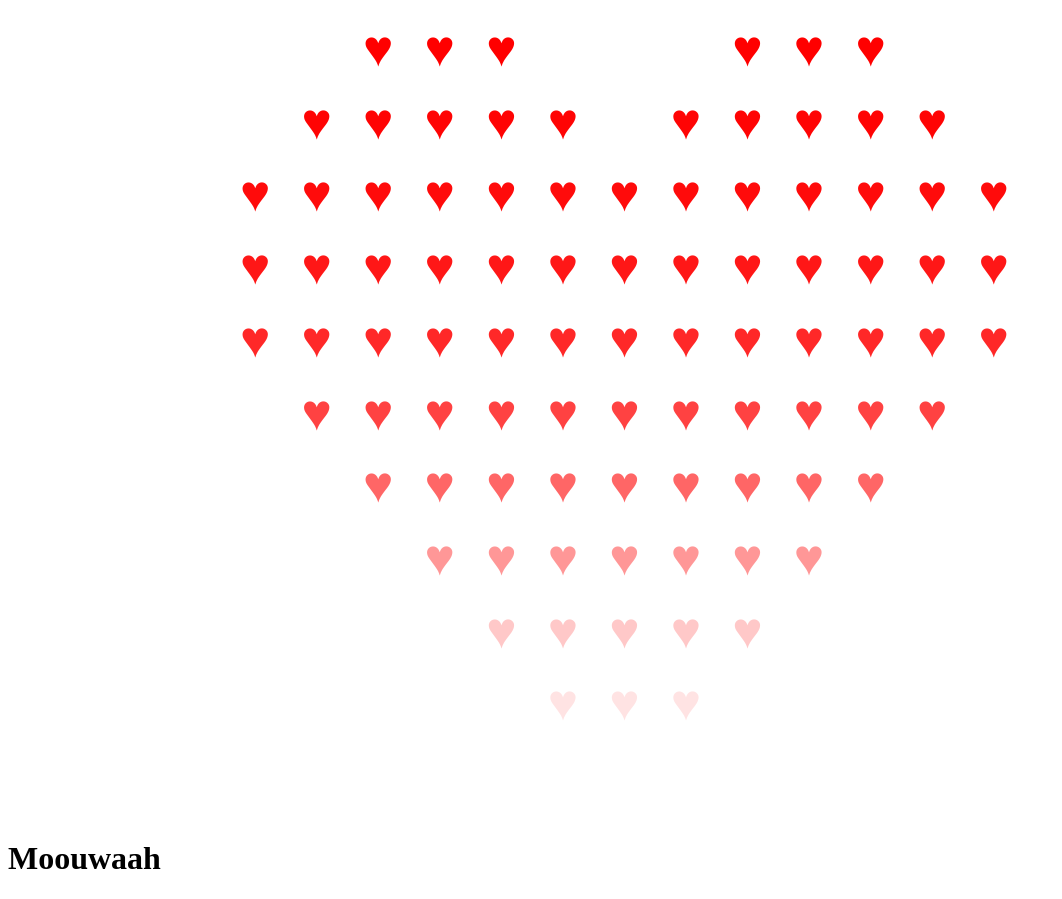
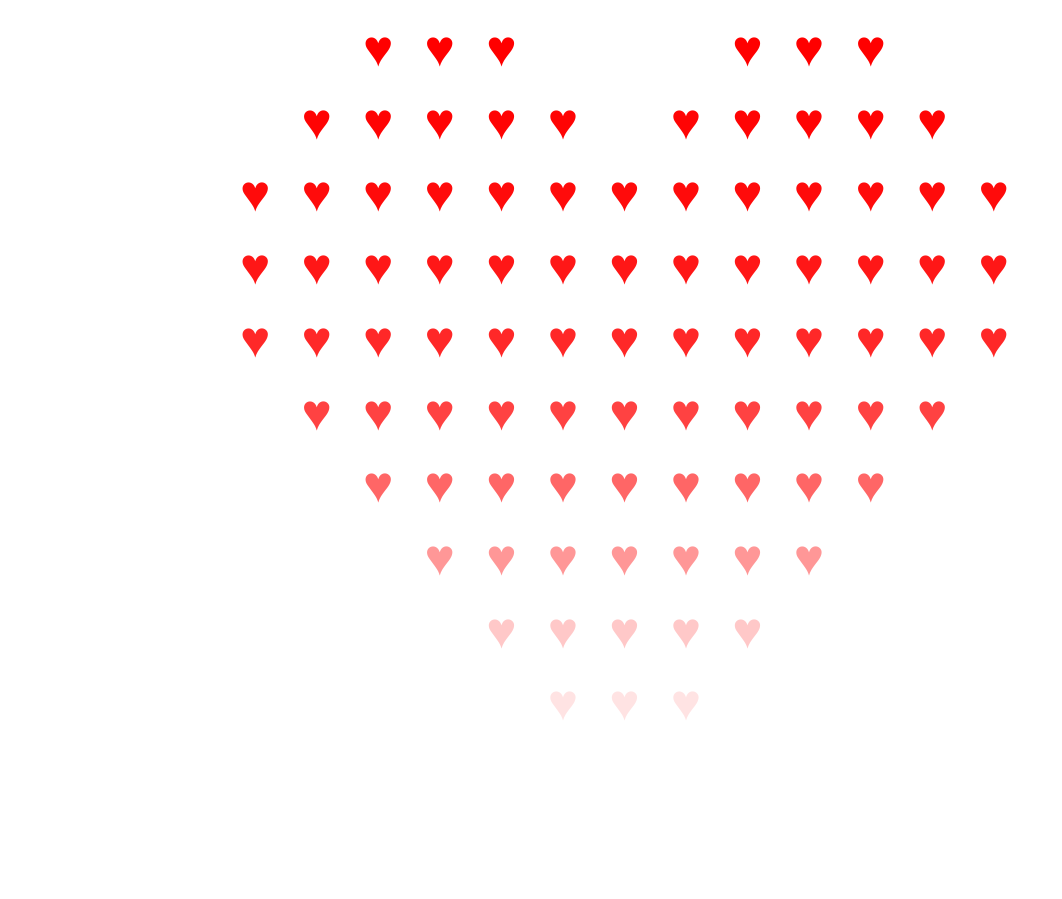
Before and after one commit to Nasroo/Nasroo.github.io, a plain HTML site: page index.html in a window 1280 px wide. Shown: the part 61-960 px from the top of the page, without its empty margins (0-1062 px from the left). After the commit the page ends 901 px from the top, so only its background shows below. Drawn offline with Linux system fonts and the light colour scheme.

Commit message:
Update index.html

```diff
--- a/index.html
+++ b/index.html
@@ -11,7 +11,7 @@
 <h1> Happy birthday Mohmallek </h1>
 <div id="valentine"></div>
 
-<h1> Moouwaah </h1>
+<h1> </h1>
 
 <style>
     #valentine {
```
